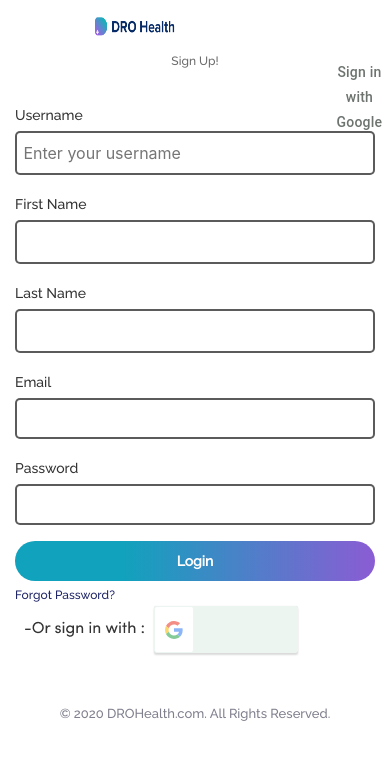
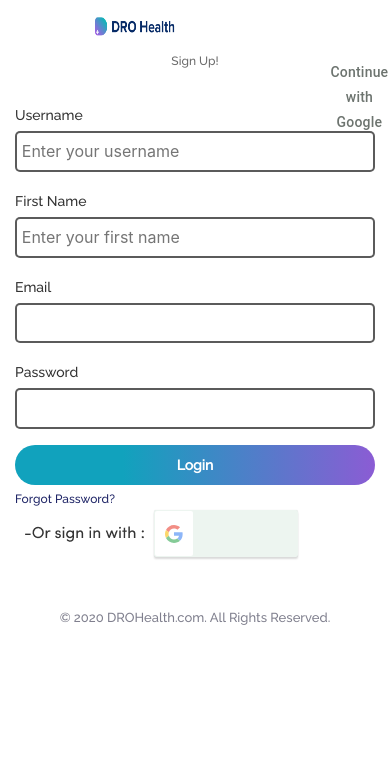
Before and after one commit to siccoo/dro-health, a React (Create React App) app: page /register in a window 390 px wide. Shown: the top 760 px of the page. Built offline with nearby package versions, Linux system fonts and the light colour scheme.

Commit message:
updates on Register/style.css & index.js

```diff
--- a/src/pages/Register/index.js
+++ b/src/pages/Register/index.js
@@ -61,13 +61,18 @@
                                 />
                             </div>
                             <div className="form-group">
-                                <label htmlFor="InputFirstname1">First Name</label>
-                                <input type="text"  id="email_address" />
+                                <label htmlFor="inputFirstname">First Name</label>
+                                <input
+                                    id="inputForFirstname"
+                                    type="text"
+                                    aria-describedby="Enter your first name"
+                                    placeholder="Enter your first name"
+                                />
                             </div>
-                            <div className="form-group">
+                            {/* <div className="form-group">
                                 <label htmlFor="InputLastname1">Last Name</label>
                                 <input type="text"  id="email_address" />
-                            </div>
+                            </div> */}
                             <div className="form-group">
                                 <label for="InputEmail1">Email</label>
                                 <input type="email"  id="email_address" />
@@ -84,7 +89,7 @@
                                 <img className="so-icon" src={Icon1} alt="alternative" />
                                 <GoogleLogin
                                     clientId="658977310896-knrl3gka66fldh83dao2rhgbblmd4un9.apps.googleusercontent.com"
-                                    // buttonText="Continue with Google"
+                                    buttonText="Continue with Google"
                                     onSuccess={()=>responseGoogle}
                                     onFailure={()=>responseGoogle}
                                     cookiePolicy={'single_host_origin'}
--- a/src/pages/Register/style.css
+++ b/src/pages/Register/style.css
@@ -201,7 +201,8 @@
 
 @media (max-width: 1024px) {
     .signin-card input[type="email"],
-    input[type="password"] {
+    input[type="password"],
+    input[type="text"] {
         padding: .4em .3em;
         width: 100%;
     }
```
